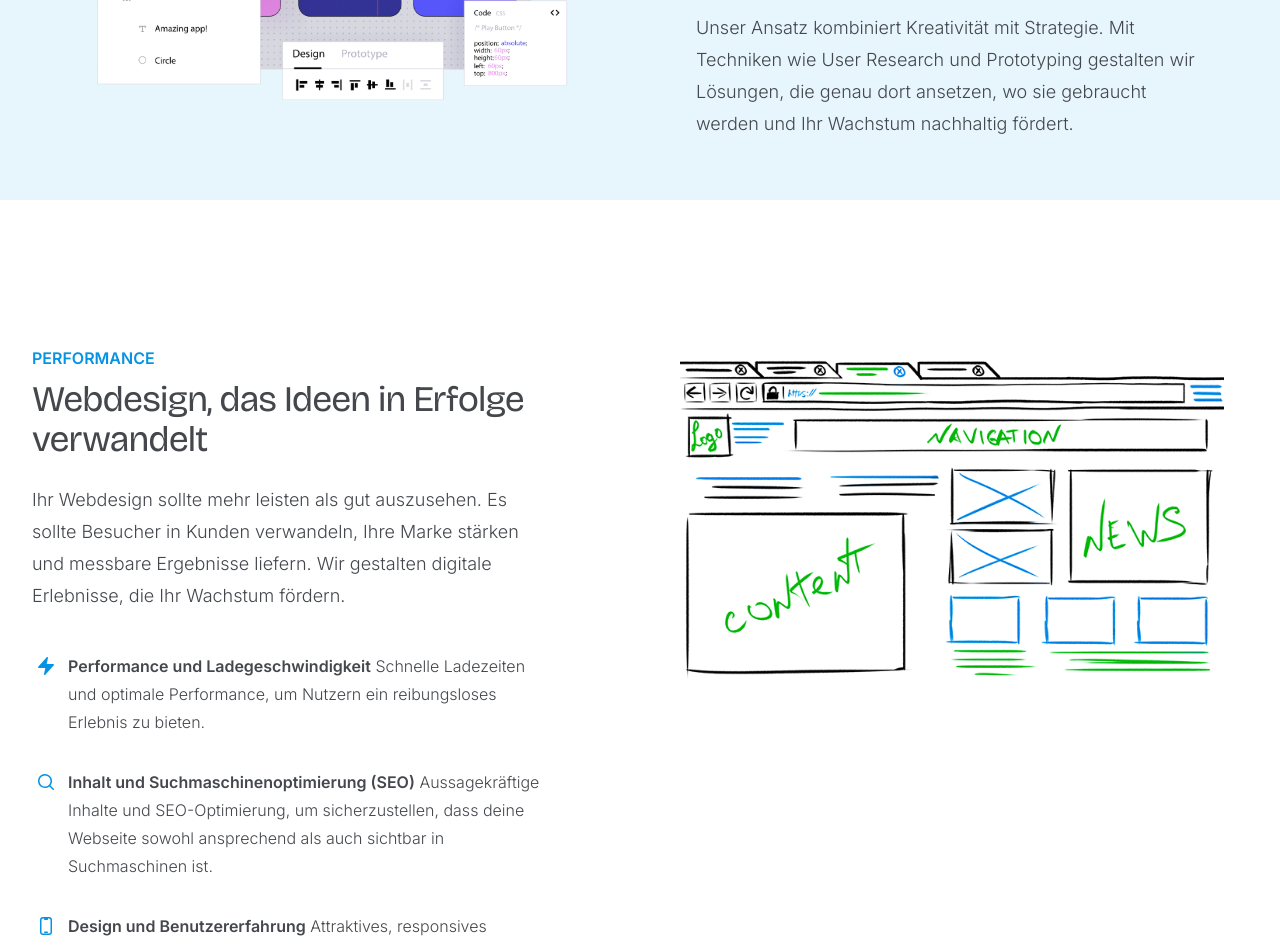
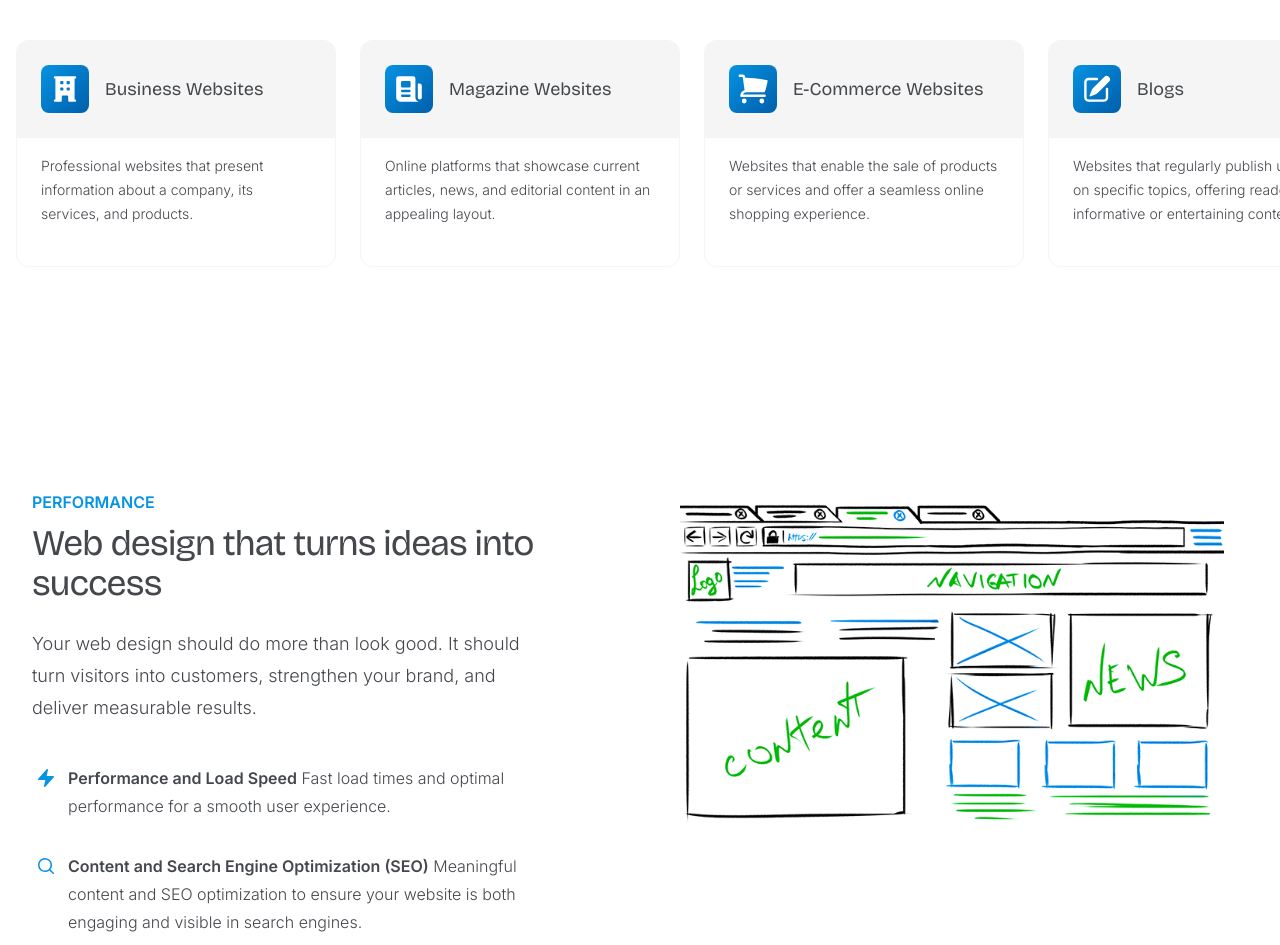
Before and after one commit to AImitSK/sk-online, a Next.js app in the folder frontend/: page /leistungen/webdesign-uxdesign in a window 1280 px wide. Shown: the part 1380-2325 px from the top of the page. Built offline with nearby package versions, Linux system fonts and the light colour scheme.

Commit message:
webdsign content

```diff
--- /dev/null
+++ b/frontend/app/components/WebdsignListe.js
@@ -0,0 +1,116 @@
+"use client";
+import {
+  BuildingOfficeIcon,
+  NewspaperIcon,
+  ShoppingCartIcon,
+  PencilSquareIcon,
+  BriefcaseIcon,
+  CursorArrowRaysIcon,
+  FolderIcon,
+} from '@heroicons/react/20/solid';
+import { useRef, useState } from 'react';
+
+// Content Array
+const siteTypes = [
+  {
+    id: 1,
+    name: 'Business Websites',
+    icon: BuildingOfficeIcon,
+    text: 'Professional websites that present information about a company, its services, and products.',
+  },
+  {
+    id: 2,
+    name: 'Magazine Websites',
+    icon: NewspaperIcon,
+    text: 'Online platforms that showcase current articles, news, and editorial content in an appealing layout.',
+  },
+  {
+    id: 3,
+    name: 'E-Commerce Websites',
+    icon: ShoppingCartIcon,
+    text: 'Websites that enable the sale of products or services and offer a seamless online shopping experience.',
+  },
+  {
+    id: 4,
+    name: 'Blogs',
+    icon: PencilSquareIcon,
+    text: 'Websites that regularly publish updates on specific topics, offering readers informative or entertaining content.',
+  },
+  {
+    id: 5,
+    name: 'Portfolio Websites',
+    icon: BriefcaseIcon,
+    text: 'Websites for creatives, like designers or photographers, to showcase their work and attract potential clients.',
+  },
+  {
+    id: 6,
+    name: 'Landing Pages',
+    icon: CursorArrowRaysIcon,
+    text: 'Single pages created specifically for marketing campaigns to drive visitors to perform a specific action, like filling out a form or making a purchase.',
+  },
+  {
+    id: 7,
+    name: 'Directories',
+    icon: FolderIcon,
+    text: 'Websites that provide a collection of information or services in a specific category or industry, helping users search and navigate.',
+  },
+];
+
+// A scrollable list of different website types with drag-to-scroll functionality
+export default function WebdsignListe() {
+  const scrollContainerRef = useRef(null);
+  const [isDragging, setIsDragging] = useState(false);
+  const [startX, setStartX] = useState(0);
+  const [scrollLeft, setScrollLeft] = useState(0);
+
+  // Start dragging
+  const handleMouseDown = (e) => {
+    setIsDragging(true);
+    setStartX(e.pageX - scrollContainerRef.current.offsetLeft);
+    setScrollLeft(scrollContainerRef.current.scrollLeft);
+  };
+
+  // Handle dragging
+  const handleMouseMove = (e) => {
+    if (!isDragging) return;
+    e.preventDefault();
+    const x = e.pageX - scrollContainerRef.current.offsetLeft;
+    const walk = (x - startX) * 2;
+    scrollContainerRef.current.scrollLeft = scrollLeft - walk;
+  };
+
+  // Stop dragging
+  const handleMouseUp = () => {
+    setIsDragging(false);
+  };
+
+  return (
+    <div className="relative h-80">
+      <div
+        className="overflow-x-auto py-4 scrollbar-hide hover:scrollbar-visible"
+        ref={scrollContainerRef}
+        onMouseDown={handleMouseDown}
+        onMouseLeave={handleMouseUp}
+        onMouseUp={handleMouseUp}
+        onMouseMove={handleMouseMove}
+        style={{ cursor: isDragging ? 'grabbing' : 'grab' }}
+      >
+        <ul role="list" className="flex space-x-6 px-4">
+          {siteTypes.map((siteType) => (
+            <li key={siteType.id} className="flex-none w-80 overflow-hidden rounded-xl border border-grey">
+              <div className="flex items-center gap-x-4 border-b border-grey bg-grey p-6">
+                <div className="flex-none rounded-lg bg-gradient-to-br from-blue to-darkblue p-2">
+                  <siteType.icon aria-hidden="true" className="h-8 w-8 text-white" />
+                </div>
+                <div className="text-lg font-bricolage leading-6 text-dunkel">{siteType.name}</div>
+              </div>
+              <div className="px-6 py-4 text-sm font-inter font-light leading-6 text-dunkel">
+                {siteType.text}
+              </div>
+            </li>
+          ))}
+        </ul>
+      </div>
+    </div>
+  );
+}
--- a/frontend/app/globals.css
+++ b/frontend/app/globals.css
@@ -60,3 +60,23 @@ body {
     top: 50%;
     transform: translateY(-50%);
 }
+
+
+/* Hide the scrollbar by default */
+.scrollbar-hide::-webkit-scrollbar {
+  display: none; /* Hide scrollbar for WebKit-based browsers (Chrome, Safari) */
+}
+
+.scrollbar-hide {
+  -ms-overflow-style: none; /* Hide scrollbar for Internet Explorer and Edge */
+  scrollbar-width: none;    /* Hide scrollbar for Firefox */
+}
+
+/* Show the scrollbar on hover */
+.hover\:scrollbar-visible:hover::-webkit-scrollbar {
+  display: block; /* Make scrollbar visible on hover for WebKit-based browsers */
+}
+
+.hover\:scrollbar-visible:hover {
+  scrollbar-width: thin; /* Show a thin scrollbar on hover for Firefox */
+}
--- a/frontend/app/leistungen/webdesign-uxdesign/page.js
+++ b/frontend/app/leistungen/webdesign-uxdesign/page.js
@@ -2,34 +2,35 @@ import Image from "next/image";
 import Link from "next/link";
 import SimpleSlider from "@/app/components/Logoslider";
 import CTABox from "@/app/components/CTABox";
-import { ChevronRightIcon, BoltIcon, MagnifyingGlassIcon, DevicePhoneMobileIcon } from '@heroicons/react/20/solid'
+import WebdsignListe from "@/app/components/WebdsignListe";
+import { BoltIcon, MagnifyingGlassIcon, DevicePhoneMobileIcon } from '@heroicons/react/20/solid';
 
 export default function Page() {
 
-  // Definiere das `features` Array mit den Icons und den Beschreibungen
+  // Features list for the performance section with icons and descriptions
   const features = [
     {
-      name: 'Performance und Ladegeschwindigkeit',
-      description: 'Schnelle Ladezeiten und optimale Performance, um Nutzern ein reibungsloses Erlebnis zu bieten.',
+      name: 'Performance and Load Speed',
+      description: 'Fast load times and optimal performance for a smooth user experience.',
       icon: BoltIcon,
     },
     {
-      name: 'Inhalt und Suchmaschinenoptimierung (SEO)',
-      description: 'Aussagekräftige Inhalte und SEO-Optimierung, um sicherzustellen, dass deine Webseite sowohl ansprechend als auch sichtbar in Suchmaschinen ist.',
+      name: 'Content and Search Engine Optimization (SEO)',
+      description: 'Meaningful content and SEO optimization to ensure your website is both engaging and visible in search engines.',
       icon: MagnifyingGlassIcon,
     },
     {
-      name: 'Design und Benutzererfahrung',
-      description: 'Attraktives, responsives Layout, das auf Conversion optimiert ist und Nutzern eine intuitive Benutzererfahrung bietet.',
+      name: 'Design and User Experience',
+      description: 'Attractive, responsive design optimized for conversion and providing intuitive user experience.',
       icon: DevicePhoneMobileIcon,
     },
   ];
 
-
   return (
     <div>
-      {/* Hero mit Bild */}
-      <div className="flex flex-col md:flex-row justify-between items-center h-auto lg:h-[800px] max-w-screen-2xl mx-auto px-8 space-y-8 mt-6 mb-28">
+      {/* Hero section with image and text */}
+      <div className="flex flex-col md:flex-row justify-between items-center h-auto lg:h-[640px] max-w-screen-2xl mx-auto px-8 space-y-8 mt-6 mb-28">
+        {/* Image on the right for desktop, left for mobile */}
         <div className="w-full md:w-1/2 flex justify-center h-auto lg:h-full items-center order-1 md:order-2 px-8 mt-5">
           <div className="w-full h-auto max-w-[544px]">
             <Image
@@ -41,31 +42,29 @@ export default function Page() {
             />
           </div>
         </div>
+        {/* Text content on the left for desktop, right for mobile */}
         <div className="flex flex-col justify-center w-full md:w-1/2 space-y-6 text-center md:text-left order-2 md:order-1">
           <h1 className="font-bricolage font-medium text-[2.5rem] text-dunkel md:text-[3.5rem] xl:text-[4.5rem] leading-[1.1] md:leading-[0.9]">
             Webdesign<br />
             UX-Design
           </h1>
           <p className="font-inter font-light text-dunkel text-base md:text-2xl leading-relaxed">
-            Jede Interaktion ein Erlebnis. Wir entwickeln Webseiten, die intuitiv begeistern und den Nutzer mühelos ans Ziel führen.
+            Every interaction an experience. We develop websites that intuitively captivate and effortlessly guide users to their destination.
           </p>
           <div className="flex justify-center md:justify-start">
             <Link href="/referenzen" legacyBehavior>
               <a className="inline-block px-6 md:px-8 py-2 bg-dunkel text-white rounded-md hover:bg-white hover:text-dunkel border border-dunkel transition-all max-w-max">
-                Referenzen
+                References
               </a>
             </Link>
           </div>
         </div>
       </div>
 
-
-
-
-
+      {/* UX Design section with text and image */}
       <div className="bg-lightblue p-6 lg:p-12">
         <div className="grid grid-cols-1 lg:grid-cols-2 gap-6 lg:gap-12">
-          {/* Erste Reihe, erste Spalte (Bild) */}
+          {/* UX design image */}
           <div className="flex justify-center items-center w-full h-auto px-12">
             <Image
               src="/ux-design.svg"
@@ -77,39 +76,39 @@ export default function Page() {
             />
           </div>
 
-          {/* Erste Reihe, zweite Spalte (Überschrift) */}
+          {/* UX Design description */}
           <div className="flex flex-col justify-start text-left mx-3 lg:mx-8">
             <h2 className="font-bricolage text-3xl font-normal text-dunkel sm:text-4xl my-3">
-              UX Design als <br /> Schlüssel zum Erfolg
+              UX Design as <br /> Key to Success
             </h2>
             <p className="font-inter font-light text-lg leading-8 text-dunkel my-3">
-              Erfolgreiches UX Design stellt den Nutzer in den Mittelpunkt. Durch eine durchdachte Benutzerführung, klare Strukturen und intuitive Interaktionen schaffen wir digitale Erlebnisse, die nicht nur begeistern, sondern auch Vertrauen aufbauen.
+              Successful UX design puts the user at the center. With thoughtful navigation, clear structures, and intuitive interactions, we create digital experiences that not only inspire but also build trust.
             </p>
             <p className="font-inter font-light text-lg leading-8 text-dunkel my-3">
-              Unser Ansatz kombiniert Kreativität mit Strategie. Mit Techniken wie User Research und Prototyping gestalten wir Lösungen, die genau dort ansetzen, wo sie gebraucht werden und Ihr Wachstum nachhaltig fördert.
+              Our approach combines creativity with strategy. Through user research and prototyping, we design solutions that address your needs and foster sustainable growth.
             </p>
           </div>
         </div>
       </div>
 
+      {/* Web design content types section */}
+      <div className="mt-12">
+        <WebdsignListe />
+      </div>
 
-
-
-
-
-      {/* Text mit Bild */}
+      {/* Performance and features section */}
       <div className="overflow-hidden bg-white py-24 sm:py-32">
         <div className="mx-auto max-w-7xl md:px-6 lg:px-8">
           <div className="grid grid-cols-1 gap-x-8 gap-y-16 sm:gap-y-20 lg:grid-cols-2 lg:items-start">
-            {/* Text-Spalte */}
+            {/* Performance text */}
             <div className="px-6 lg:px-0 lg:pr-4 lg:pt-4">
               <div className="mx-auto max-w-2xl lg:mx-0 lg:max-w-lg">
                 <h2 className="text-inter font-semibold leading-7 text-blue">PERFORMANCE</h2>
                 <p className="font-bricolage mt-2 text-3xl font-normal tracking-tight text-dunkel sm:text-4xl">
-                  Webdesign, das Ideen in Erfolge verwandelt
+                  Web design that turns ideas into success
                 </p>
                 <p className="font-inter font-light mt-6 text-lg leading-8 text-dunkel">
-                  Ihr Webdesign sollte mehr leisten als gut auszusehen. Es sollte Besucher in Kunden verwandeln, Ihre Marke stärken und messbare Ergebnisse liefern. Wir gestalten digitale Erlebnisse, die Ihr Wachstum fördern.
+                  Your web design should do more than look good. It should turn visitors into customers, strengthen your brand, and deliver measurable results.
                 </p>
                 <dl className="mt-10 max-w-xl space-y-8 font-inter font-light leading-7 text-dunkel lg:max-w-none">
                   {features.map((feature) => (
@@ -125,7 +124,7 @@ export default function Page() {
               </div>
             </div>
 
-            {/* Bild-Spalte */}
+            {/* Performance image */}
             <div className="p-6">
               <Image
                 src="/ux.png"
@@ -134,29 +133,24 @@ export default function Page() {
                 height={425}
                 className="w-full h-auto object-cover cursor-pointer transition-transform duration-300"
               />
-
-
             </div>
           </div>
         </div>
       </div>
 
-
-
-
-      {/* Logo Slider */}
+      {/* Logo Slider section */}
       <div className="w-full -mt-6 -mb-8 flex justify-center items-center">
         <div className="max-w-screen-2xl w-full lg:px-12 px-0 flex justify-center">
           <SimpleSlider />
         </div>
       </div>
 
-      {/* CTA Box */}
+      {/* Call to Action Box */}
       <div>
         <CTABox
-          title="Wir transformieren Daten in greifbaren digitalen Erfolg."
-          text="Klingt wie digitale Alchemie? Wir zeigen Ihnen, wie wir aus Daten, Insights oder kreativem UX-Design wahre digitale Goldstücke „transmutieren“."
-          buttonText="Kontakt aufnehmen"
+          title="We transform data into tangible digital success."
+          text="Sounds like digital alchemy? We'll show you how we transform data, insights, or creative UX design into true digital gold."
+          buttonText="Get in touch"
           bgColor="bg-lightblue"
           buttonColor="#005FAB"
           buttonTextColor="#ffffff"
--- a/frontend/package.json
+++ b/frontend/package.json
@@ -9,6 +9,7 @@
     "lint": "next lint"
   },
   "dependencies": {
+    "@headlessui/react": "^2.1.8",
     "@heroicons/react": "^2.1.5",
     "framer-motion": "^11.7.0",
     "next": "^14.2.13",
```
Also changed, not shown: 1 other file (tests, documents, lock files or other folders).
